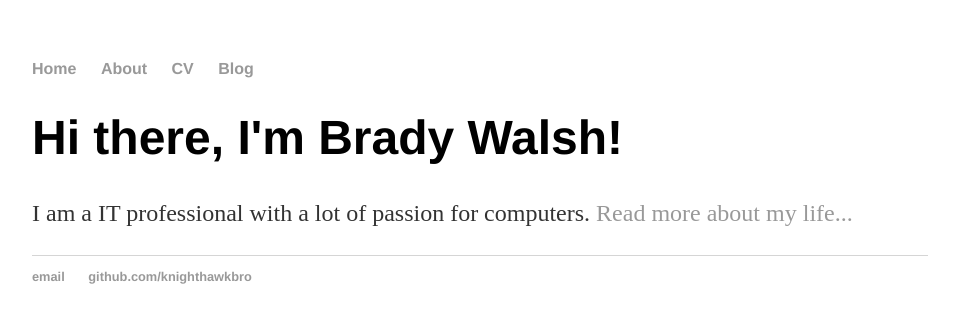
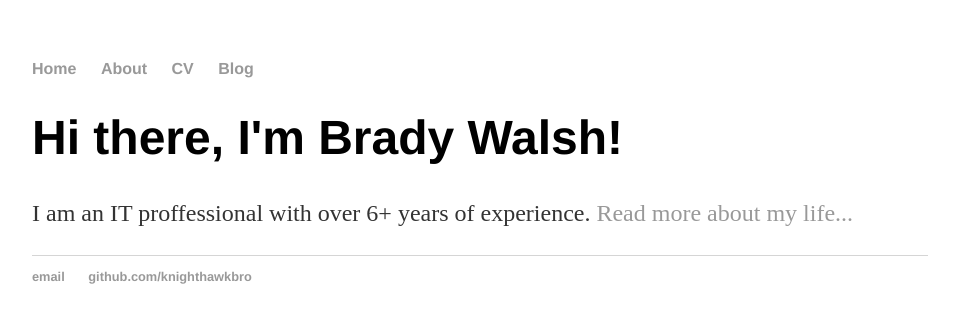
Before and after one commit to knighthawkbro/knighthawkbro.github.io, a Jekyll site: the page built from index.html, in a window 1280 px wide. Shown: the top 323 px of the page, without its empty margins (160-1119 px from the left). Built offline with Jekyll 4.4.1, drawn with Linux system fonts in a browser that asks for light colours.

Commit message:
Update index.html
Updated to use jekyll templates

```diff
--- a/index.html
+++ b/index.html
@@ -1,30 +1,8 @@
-<!DOCTYPE html>
-<html>
-	<head>
-		<title>Brady Walsh</title>
-		<!-- link to main stylesheet -->
-		<link rel="stylesheet" type="text/css" href="/css/main.css">
-	</head>
-	<body>
-		<nav>
-    		<ul>
-        		<li><a href="/">Home</a></li>
-	        	<li><a href="/about">About</a></li>
-        		<li><a href="/cv">CV</a></li>
-        		<li><a href="/blog">Blog</a></li>
-    		</ul>
-		</nav>
-		<div class="container">
-    		<div class="blurb">
-        		<h1>Hi there, I'm Brady Walsh!</h1>
-				<p>I am a IT professional with a lot of passion for computers. <a href="/about">Read more about my life...</a></p>
-    		</div><!-- /.blurb -->
-		</div><!-- /.container -->
-		<footer>
-    		<ul>
-        		<li><a href="mailto:knighthawk0192@gmail.com">email</a></li>
-        		<li><a href="https://github.com/knighthawkbro">github.com/knighthawkbro</a></li>
-			</ul>
-		</footer>
-	</body>
-</html>
+---
+layout: default
+title: Brady Walsh
+---
+<div class="blurb">
+	<h1>Hi there, I'm Brady Walsh!</h1>
+	<p>I am an IT proffessional with over 6+ years of experience. <a href="/about">Read more about my life...</a></p>
+</div><!-- /.blurb -->
```
